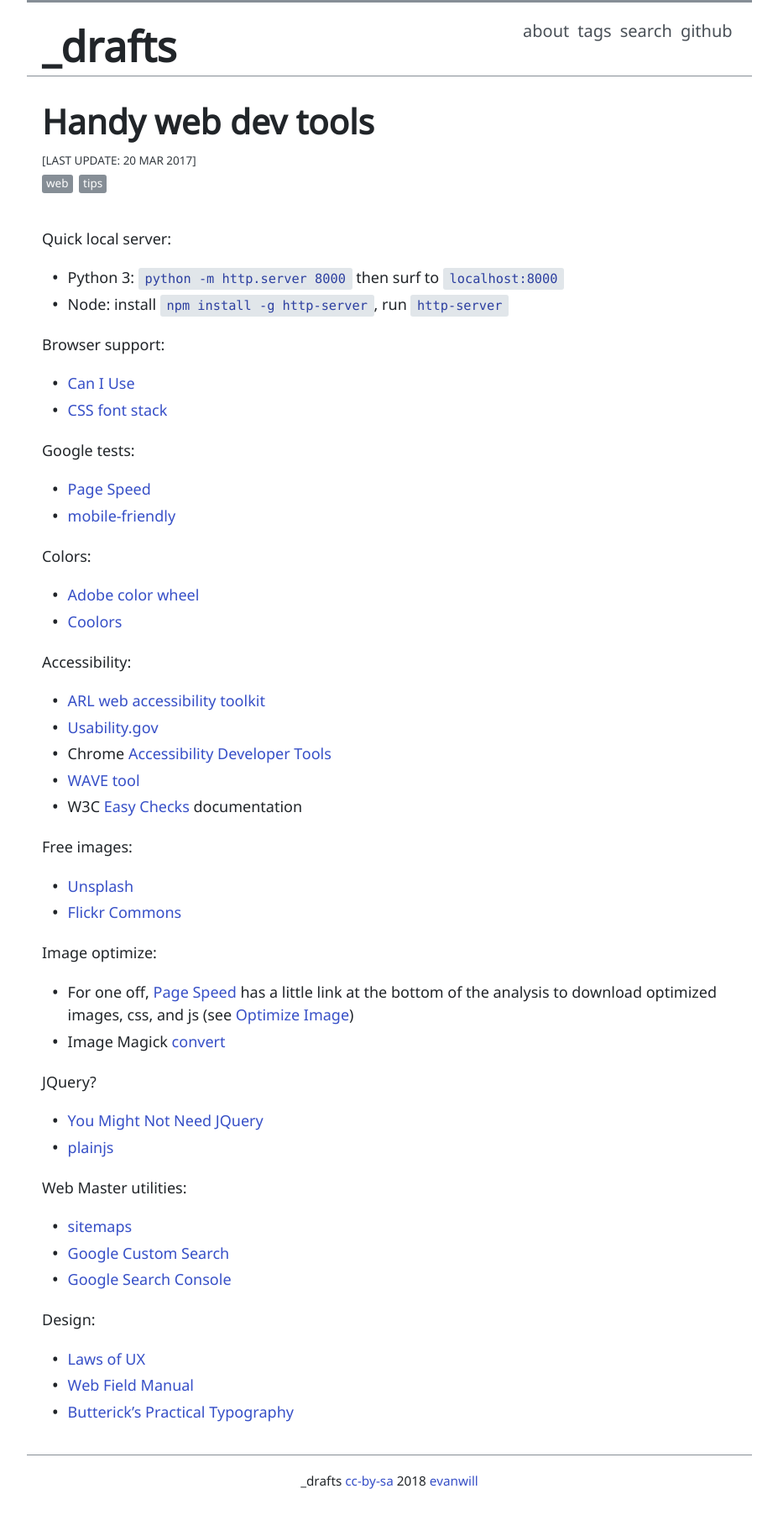
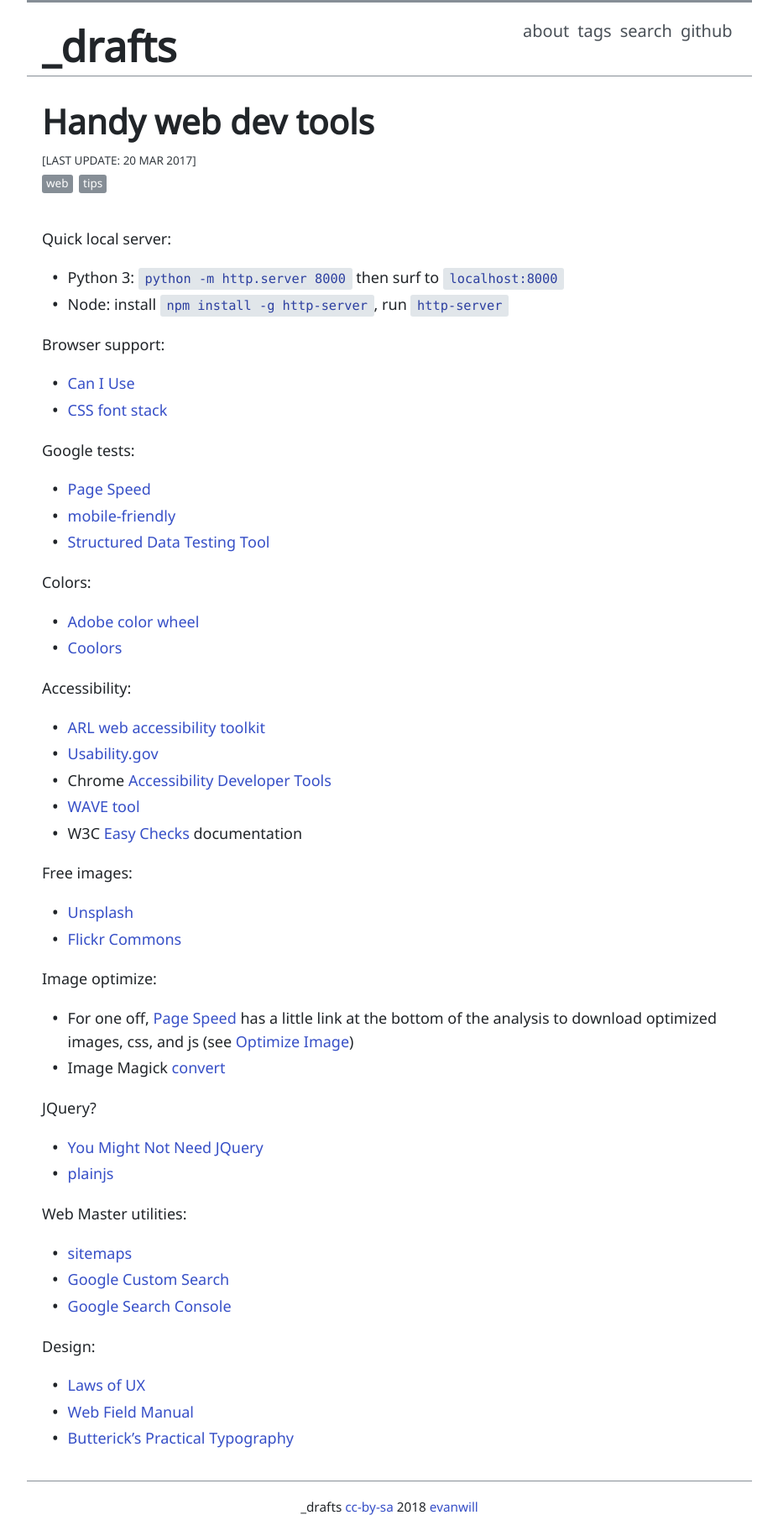
Before and after one commit to evanwill/_drafts, a Jekyll site: the page built from _notes/web-dev.md, in a window 1280 px wide. Shown: the whole page at 84% size, without its empty margins (176-1103 px from the left). Built offline with Jekyll 4.4.1, drawn with Linux system fonts in a browser that asks for light colours; before the commit the page ends 1798 px from its top, so only the background shows below that.

Commit message:
update webdev

```diff
--- a/_notes/web-dev.md
+++ b/_notes/web-dev.md
@@ -16,6 +16,7 @@
 Google tests:
 - [Page Speed](https://developers.google.com/speed/pagespeed/insights/)
 - [mobile-friendly](https://search.google.com/search-console/mobile-friendly)
+- [Structured Data Testing Tool](https://search.google.com/structured-data/testing-tool)
 
 Colors:
 - [Adobe color wheel](https://color.adobe.com/)
```
